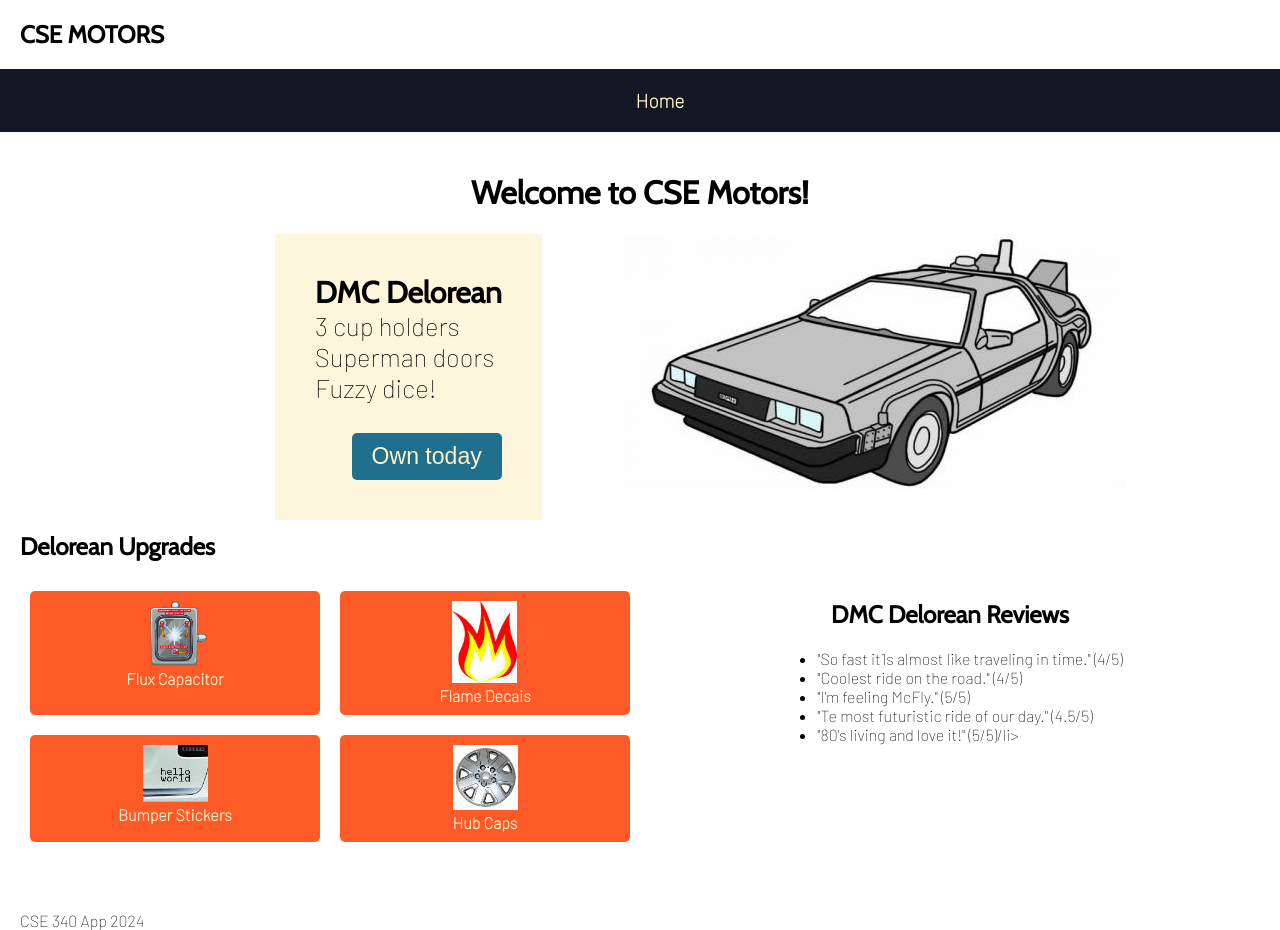
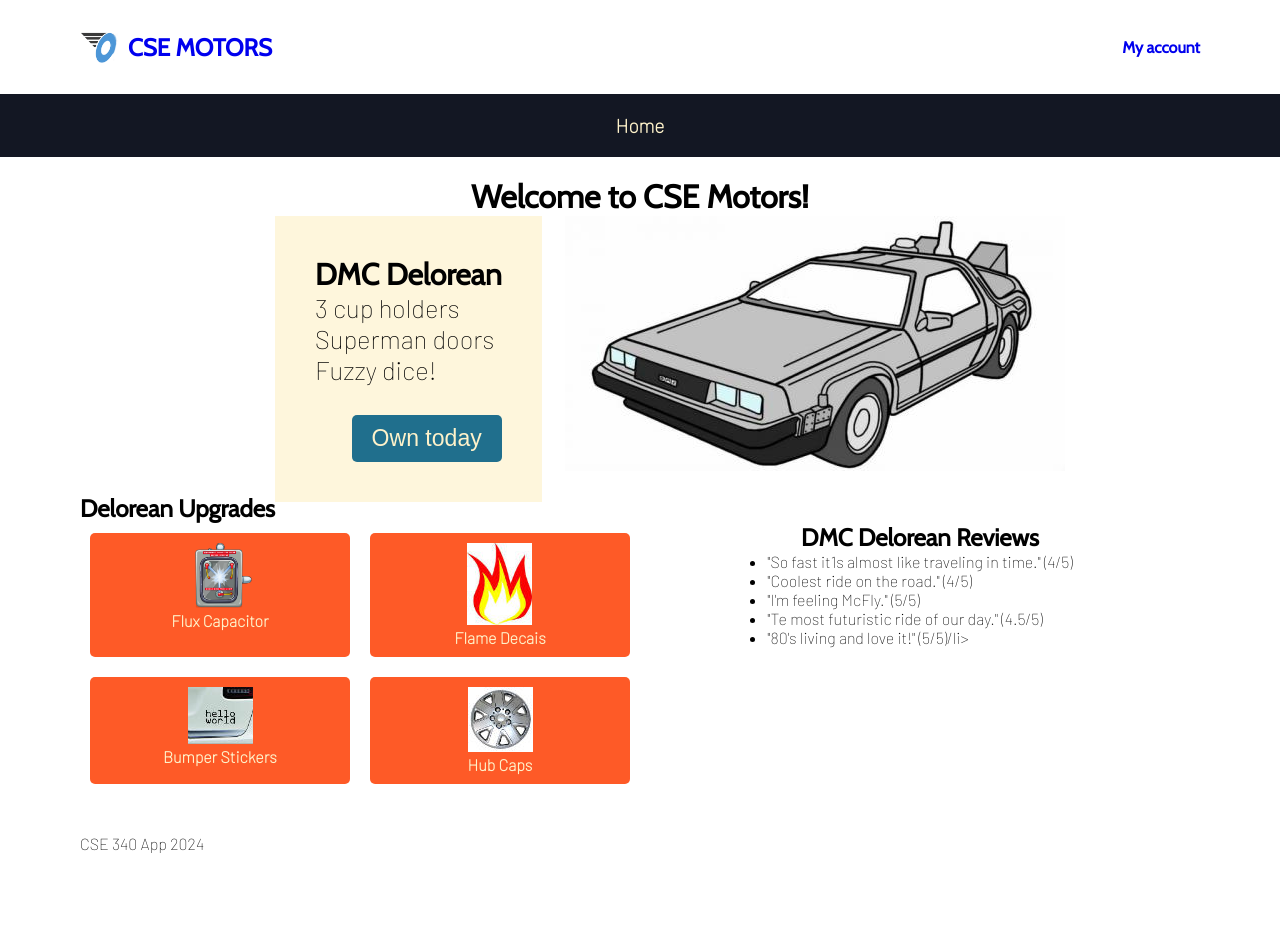
Before and after one commit to Kraken-369/340-starter, a Node server app: page / in a window 1280 px wide. After the commit the page ends 853 px from the top, so only its background shows below. Run offline with Node 20, Linux system fonts and the light colour scheme; data that the repository does not hold is empty; some libraries are stand-ins or nearby versions.

Commit message:
Adding "my account" option

```diff
--- a/public/css/navigation.css
+++ b/public/css/content.css
@@ -1,3 +1,7 @@
+.container h1 {
+  padding: 20px 0;
+}
+
 .row {
   display: flex;
   flex-direction: row;
--- a/public/css/header.css
+++ b/public/css/header.css
@@ -1,3 +1,29 @@
+header > section {
+  padding: 10px 0;
+}
+.container.account {
+  align-content: space-between;
+  align-items: center;
+  display: flex;
+  flex-flow: row wrap;
+}
+
+.container.account :last-child {
+  margin-left: auto;
+}
+
+.logo > a {
+  align-content: center;
+  align-items: center;
+  display: flex;
+}
+
+.logo img {
+  height: 34px;
+  margin-right: 10px;
+  width: 38px;
+}
+
 nav {
   background-color: var(--gray-dark);
   color: var(--white);
@@ -20,12 +46,11 @@ nav > .container {
   display: flex;
   justify-content: space-around;
   list-style-type: none;
-  margin: 0;
 }
 
 .nav-bar > ul > li {
   display: inline;
-  margin: 0 10px;
+  margin: 0 5px;
 }
 
 .nav-bar > ul > li:first-child {
@@ -40,7 +65,7 @@ nav > .container {
   color: var(--white);
   font-size: 1.2em;
   font-weight: bold;
-  padding: 5px 20px;
+  padding: 5px 10px;
   text-decoration: none;
 }
 
@@ -49,7 +74,7 @@ nav > .container {
   border: 1px solid var(--white);
   border-radius: 5px;
   color: var(--white);
-  padding: 5px 18px;
+  padding: 5px 8px;
 }
 
 .hamburger-button {
@@ -57,7 +82,7 @@ nav > .container {
   height: 26px;
   position: absolute;
   right: 20px;
-  top: 80px;
+  top: 85px;
   width: 32px;
 }
 
--- a/public/css/styles.css
+++ b/public/css/styles.css
@@ -3,7 +3,7 @@
 
 @import url('/css/header.css');
 @import url('/css/hero.css');
-@import url('/css/navigation.css');
+@import url('/css/content.css');
 @import url('/css/footer.css');
 @import url('/css/product.css');
 
@@ -27,6 +27,11 @@
 }
 
 /*/ ==== [ Styles ] ==== /*/
+
+* {
+  margin: 0;
+  padding: 0;
+}
 
 *:focus {
   outline: none;
@@ -60,13 +65,17 @@ p {
   font-family: 'Barlow';
   margin: 0 auto;
   max-width: 1320px;
-  padding: 0 20px;
+  padding: 0 80px;
 }
 
 
 /*/ ==== [ Meida Queries ] ==== /*/
 
 @media screen and (max-width: 768px) {
+
+  .container {
+    padding: 0 20px;
+  }
 
   .hero {
     padding: 20px;
@@ -92,6 +101,10 @@ p {
 }
 
 @media screen and (max-width: 768px) {
+
+  .container {
+    padding: 0 20px;
+  }
 
   .nav-bar {
     display: none;
--- a/views/index.ejs
+++ b/views/index.ejs
@@ -1,2 +1,2 @@
 <%- include('./partials/hero') %>
-<%- include('./partials/navigation') %>
+<%- include('./partials/mainContent') %>
--- a/views/partials/header.ejs
+++ b/views/partials/header.ejs
@@ -1,7 +1,16 @@
 <header>
   <section>
-    <div class="container">
-      <h1>CSE MOTORS</h1>
+    <div class="container account">
+      <h1 class="logo">
+        <a href="/">
+          <img src="/images/site/icon.png" alt="CSE MOTORS"> CSE MOTORS
+        </a>
+      </h1>
+      <div class="my-account">
+        <h4>
+          <a href="/account/login">My account</a>
+        </h4>
+      </div>
     </div>
   </section>
   <nav>
```
Also changed, not shown: views/partials/mainContent.ejs (renamed from views/partials/navigation.ejs).
